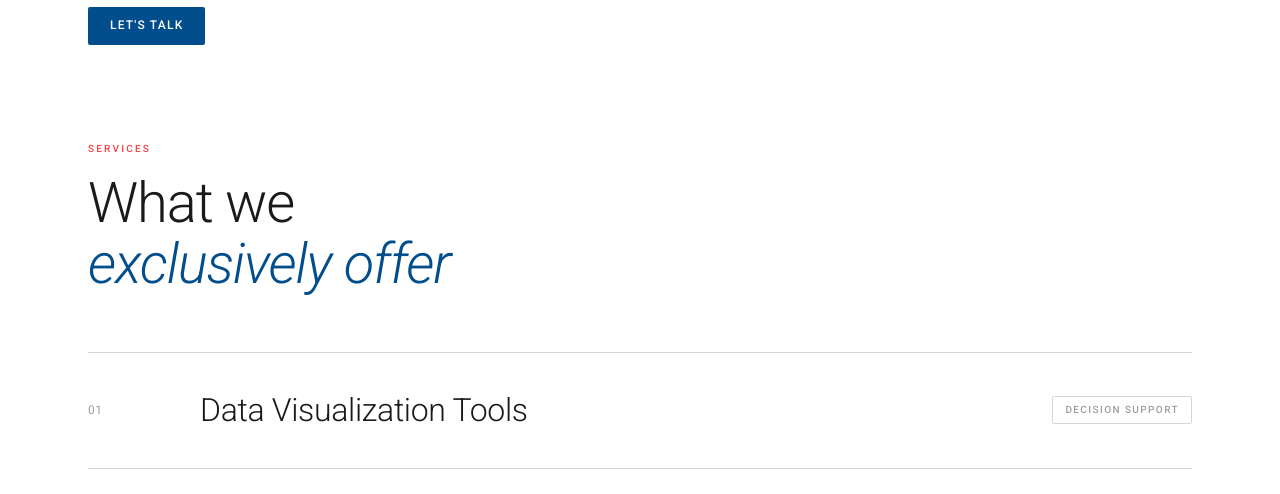
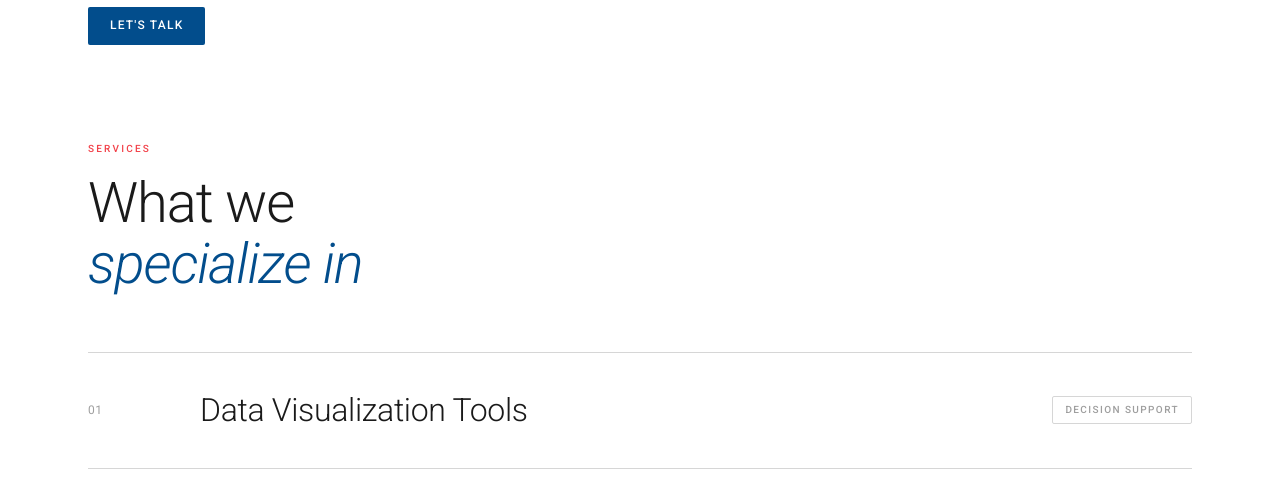
Before and after one commit to haigenhuang-sudo/edudatatopolicy, a Flask app: page /services in a window 1280 px wide. Shown: the part 522-1016 px from the top of the page. Run offline with Flask 3, Linux system fonts and the light colour scheme.

Commit message:
update services.html

```diff
--- a/templates/services.html
+++ b/templates/services.html
@@ -15,7 +15,7 @@
 
 <div class="section">
   <span class="section-label">Services</span>
-  <h2 class="section-title fade-up">What we <br/><em>exclusively offer</em></h2>
+  <h2 class="section-title fade-up">What we <br/><em>specialize in</em></h2>
 
   <div class="services-list">
     <div class="service-item fade-up">
```
